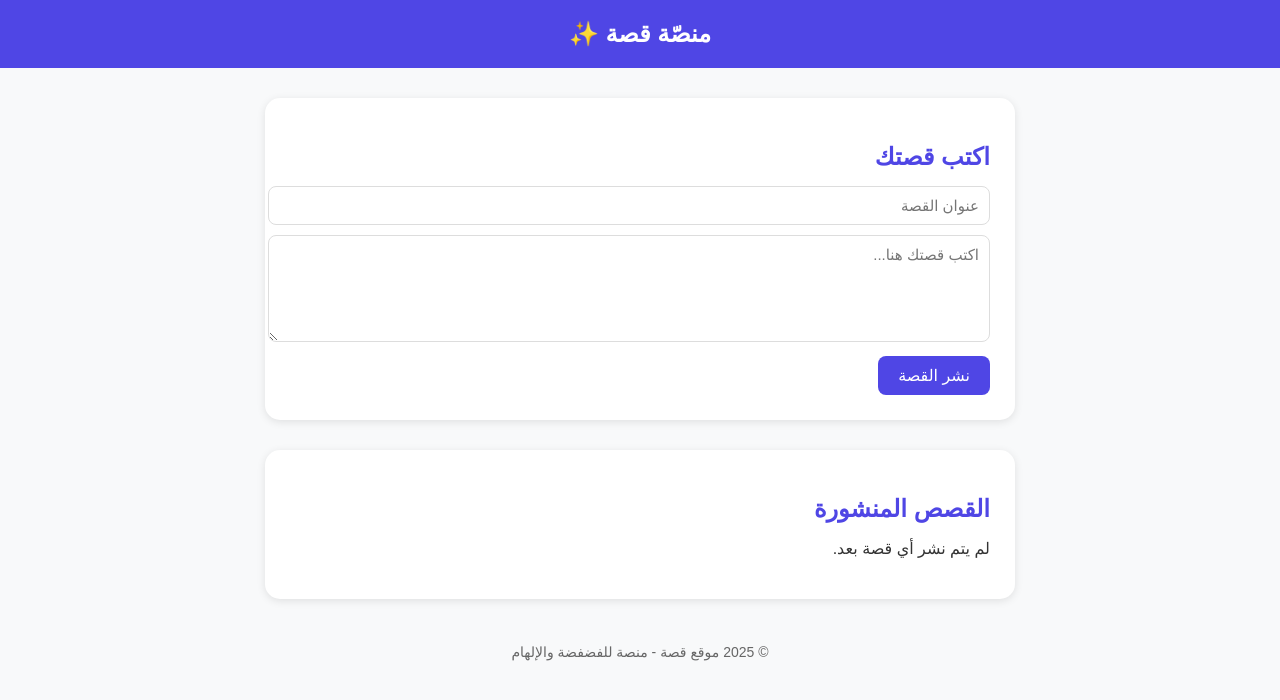
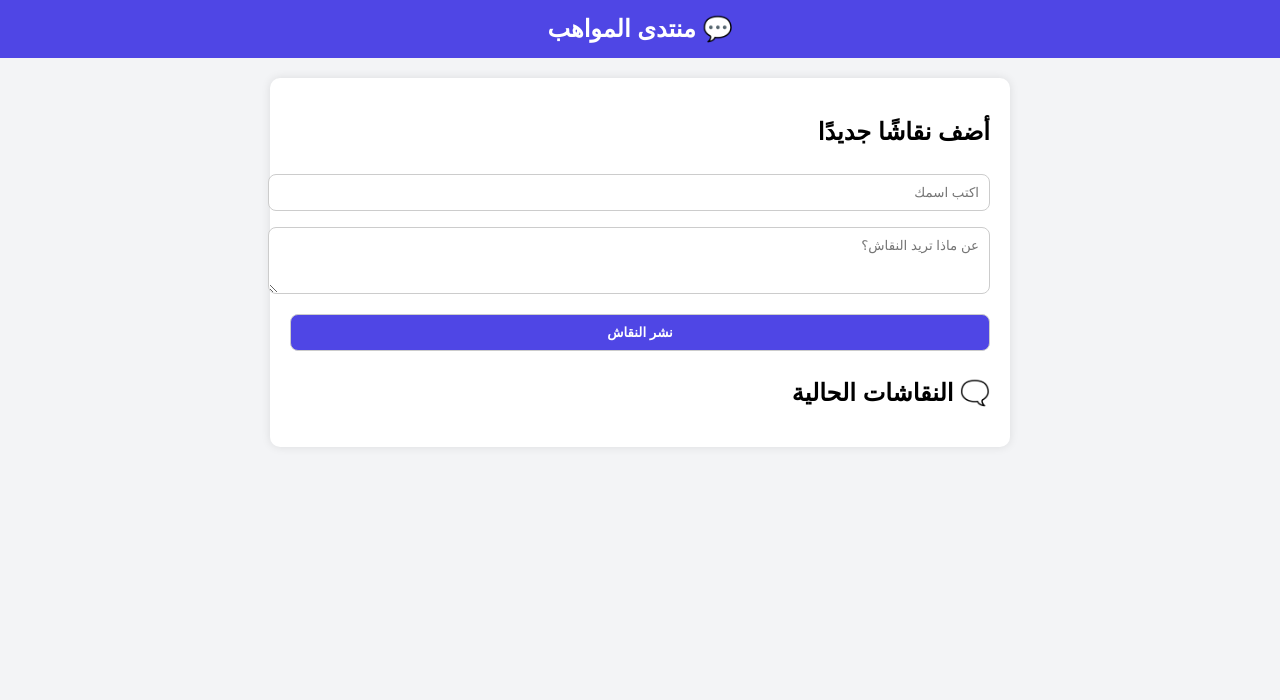
Before and after one commit to sabaaltarawneh837-max/qeesa, a plain HTML site: page index.html in a window 1280 px wide. Drawn offline with Linux system fonts and the light colour scheme.

Commit message:
Add files via upload

```diff
--- a/index.html
+++ b/index.html
@@ -1,144 +1,134 @@
 <!DOCTYPE html>
-<html lang="ar">
+<html lang="ar" dir="rtl">
 <head>
   <meta charset="UTF-8">
-  <title>قصة | شارك تجربتك</title>
+  <meta name="viewport" content="width=device-width, initial-scale=1.0">
+  <title>منتدى المواهب</title>
   <style>
     body {
-      font-family: "Tajawal", sans-serif;
-      background: #f8f9fa;
-      color: #333;
-      direction: rtl;
+      font-family: "Cairo", sans-serif;
+      background-color: #f3f4f6;
       margin: 0;
       padding: 0;
+      direction: rtl;
     }
+
     header {
-      background: #4f46e5;
+      background-color: #4f46e5;
       color: white;
-      padding: 20px;
+      padding: 15px;
       text-align: center;
       font-size: 24px;
       font-weight: bold;
     }
-    .container {
+
+    main {
+      width: 90%;
       max-width: 700px;
-      margin: 30px auto;
+      margin: 20px auto;
       background: white;
-      padding: 25px;
-      border-radius: 15px;
-      box-shadow: 0 2px 8px rgba(0,0,0,0.1);
+      border-radius: 10px;
+      padding: 20px;
+      box-shadow: 0 0 10px rgba(0,0,0,0.1);
     }
-    h2 {
-      color: #4f46e5;
-      margin-bottom: 15px;
+
+    input, textarea, button {
+      width: 100%;
+      margin: 8px 0;
+      padding: 10px;
+      border-radius: 8px;
+      border: 1px solid #ccc;
+      font-family: inherit;
     }
-    input, textarea {
-      width: 100%;
-      padding: 10px;
-      margin-bottom: 10px;
-      border: 1px solid #ddd;
-      border-radius: 8px;
-      font-family: inherit;
-      font-size: 15px;
+
+    button {
+      background-color: #4f46e5;
+      color: white;
+      font-weight: bold;
+      cursor: pointer;
+      transition: 0.3s;
     }
-    button {
-      background: #4f46e5;
-      color: white;
-      border: none;
-      padding: 10px 20px;
-      border-radius: 8px;
-      cursor: pointer;
-      font-size: 16px;
+
+    button:hover {
+      background-color: #4338ca;
     }
-    button:hover {
-      background: #4338ca;
+
+    .post {
+      background: #f9fafb;
+      border: 1px solid #e5e7eb;
+      border-radius: 10px;
+      padding: 15px;
+      margin-top: 15px;
     }
-    .story {
-      border-bottom: 1px solid #eee;
-      padding: 15px 0;
+
+    .post h3 {
+      margin: 0;
+      color: #1f2937;
     }
-    .story h3 {
-      margin: 0;
-      color: #1e1e1e;
+
+    .post small {
+      color: #6b7280;
     }
-    .story p {
-      margin-top: 8px;
-      line-height: 1.7;
-    }
-    footer {
-      text-align: center;
-      padding: 15px;
-      color: #666;
-      font-size: 14px;
-      margin-top: 30px;
+
+    .reply {
+      margin-top: 10px;
+      padding: 8px;
+      background: #eef2ff;
+      border-radius: 6px;
     }
   </style>
 </head>
 <body>
 
-  <header>منصّة قصة ✨</header>
+  <header>💬 منتدى المواهب</header>
 
-  <div class="container">
-    <h2>اكتب قصتك</h2>
-    <form id="storyForm">
-      <input type="text" id="title" placeholder="عنوان القصة" required>
-      <textarea id="content" placeholder="اكتب قصتك هنا..." rows="5" required></textarea>
-      <button type="submit">نشر القصة</button>
-    </form>
-  </div>
+  <main>
+    <h2>أضف نقاشًا جديدًا</h2>
+    <input id="author" placeholder="اكتب اسمك">
+    <textarea id="content" rows="3" placeholder="عن ماذا تريد النقاش؟"></textarea>
+    <button onclick="addPost()">نشر النقاش</button>
 
-  <div class="container">
-    <h2>القصص المنشورة</h2>
-    <div id="stories"></div>
-  </div>
-
-  <footer>© 2025 موقع قصة - منصة للفضفضة والإلهام</footer>
+    <h2>🗨️ النقاشات الحالية</h2>
+    <div id="posts"></div>
+  </main>
 
   <script>
-    const form = document.getElementById("storyForm");
-    const storiesDiv = document.getElementById("stories");
+    const postsContainer = document.getElementById("posts");
 
-    // تحميل القصص من التخزين المحلي
-    let stories = JSON.parse(localStorage.getItem("stories")) || [];
-    displayStories();
+    function addPost() {
+      const name = document.getElementById("author").value.trim();
+      const text = document.getElementById("content").value.trim();
+      if (!name || !text) return alert("الرجاء كتابة الاسم والمحتوى");
 
-    // عند النشر
-    form.addEventListener("submit", function(e) {
-      e.preventDefault();
-      const title = document.getElementById("title").value.trim();
-      const content = document.getElementById("content").value.trim();
-      if (!title || !content) return;
+      const post = document.createElement("div");
+      post.className = "post";
+      post.innerHTML = `
+        <h3>${name}</h3>
+        <p>${text}</p>
+        <small>🕓 الآن</small>
+        <div class="replies"></div>
+        <textarea placeholder="اكتب ردك هنا..."></textarea>
+        <button onclick="addReply(this)">أضف رد</button>
+      `;
 
-      const story = {
-        title: title,
-        content: content,
-        date: new Date().toLocaleString("ar-EG")
-      };
-      stories.unshift(story); // أضف القصة في الأعلى
-      localStorage.setItem("stories", JSON.stringify(stories));
+      postsContainer.prepend(post);
+      document.getElementById("author").value = "";
+      document.getElementById("content").value = "";
+    }
 
-      displayStories();
-      form.reset();
-    });
+    function addReply(button) {
+      const replyBox = button.previousElementSibling;
+      const replyText = replyBox.value.trim();
+      if (!replyText) return alert("الرجاء كتابة الرد");
 
-    // عرض القصص
-    function displayStories() {
-      storiesDiv.innerHTML = "";
-      if (stories.length === 0) {
-        storiesDiv.innerHTML = "<p>لم يتم نشر أي قصة بعد.</p>";
-        return;
-      }
-      stories.forEach((story) => {
-        const div = document.createElement("div");
-        div.className = "story";
-        div.innerHTML = `
-          <h3>${story.title}</h3>
-          <p>${story.content}</p>
-          <small style="color:#777;">📅 ${story.date}</small>
-        `;
-        storiesDiv.appendChild(div);
-      });
+      const replyDiv = document.createElement("div");
+      replyDiv.className = "reply";
+      replyDiv.textContent = replyText;
+
+      button.parentElement.querySelector(".replies").appendChild(replyDiv);
+      replyBox.value = "";
     }
   </script>
+
 </body>
 </html>
```
